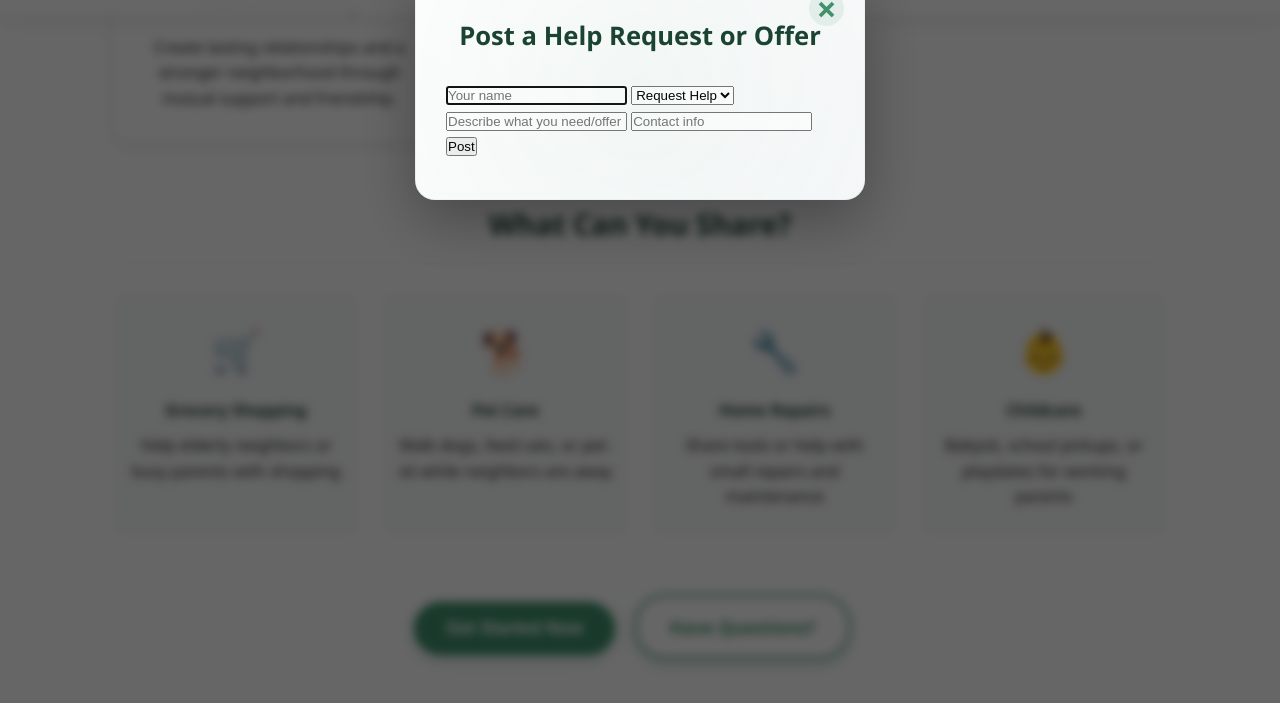
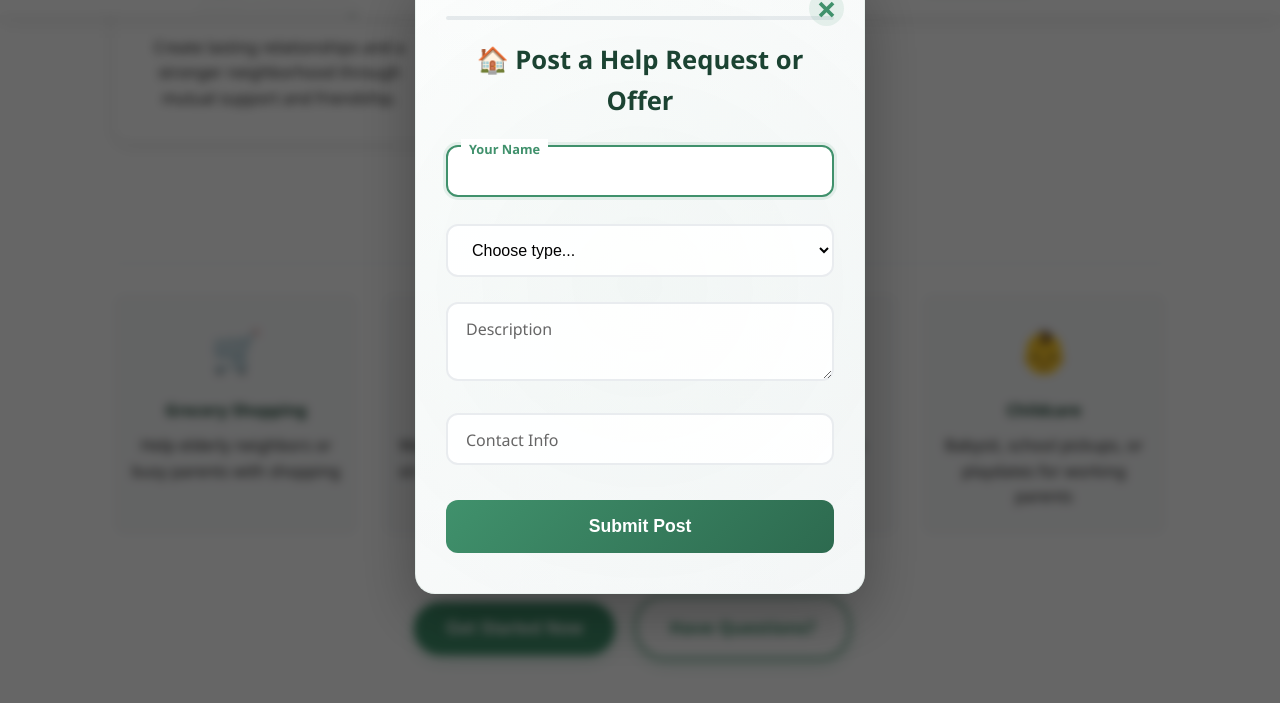
Before and after one commit to thiagodacoregio/NeighboursHelp, a plain HTML site: page howitworks.html in a window 1280 px wide. Both pictures are taken after a click on the button "Get Started Now". Shown: the part 765-1468 px from the top of the page. Drawn offline with Linux system fonts and the light colour scheme.

```diff
--- a/howitworks.html
+++ b/howitworks.html
@@ -89,19 +89,46 @@
 <div id="modal" class="modal">
   <div class="modal-content">
     <span class="close" id="closeModalBtn">&times;</span>
-      <h2>Post a Help Request or Offer</h2>
+
+    <!-- Barra de progresso -->
+    <div class="progress-bar">
+      <div class="progress-fill" id="progressFill"></div>
+    </div>
+
+    <h2>🏠 Post a Help Request or Offer</h2>
+
     <form id="helpForm">
-        <input type="text" id="name" placeholder="Your name" required>
-        <select id="type">
-          <option value="request">Request Help</option>
-          <option value="offer">Offer Help</option>
+      <div class="form-group">
+        <input type="text" id="name" placeholder=" " required>
+        <label for="name">Your Name</label>
+      </div>
+
+      <div class="form-group">
+        <select id="type" required>
+          <option value="">Choose type...</option>
+          <option value="request">🙋‍♀️ Request Help</option>
+          <option value="offer">🤝 Offer Help</option>
         </select>
-        <input type="text" id="description" placeholder="Describe what you need/offer" required>
-        <input type="text" id="contact" placeholder="Contact info" required>
-        <button type="submit">Post</button>
+      </div>
+
+      <div class="form-group">
+        <textarea id="description" placeholder=" " rows="3" required></textarea>
+        <label for="description">Description</label>
+      </div>
+
+      <div class="form-group">
+        <input type="text" id="contact" placeholder=" " required>
+        <label for="contact">Contact Info</label>
+      </div>
+
+      <button type="submit" class="submit-btn">
+        <span id="btnText">Submit Post</span>
+      </button>
     </form>
+
     <div id="confirmation" style="display:none;">
-        Thank you! Your post has been submitted.
+      <h3>🎉 Success!</h3>
+      <p>Thank you! Your post has been submitted to the community.</p>
     </div>
   </div>
 </div>
```
Lines whose indentation alone changed are shown as unchanged.
